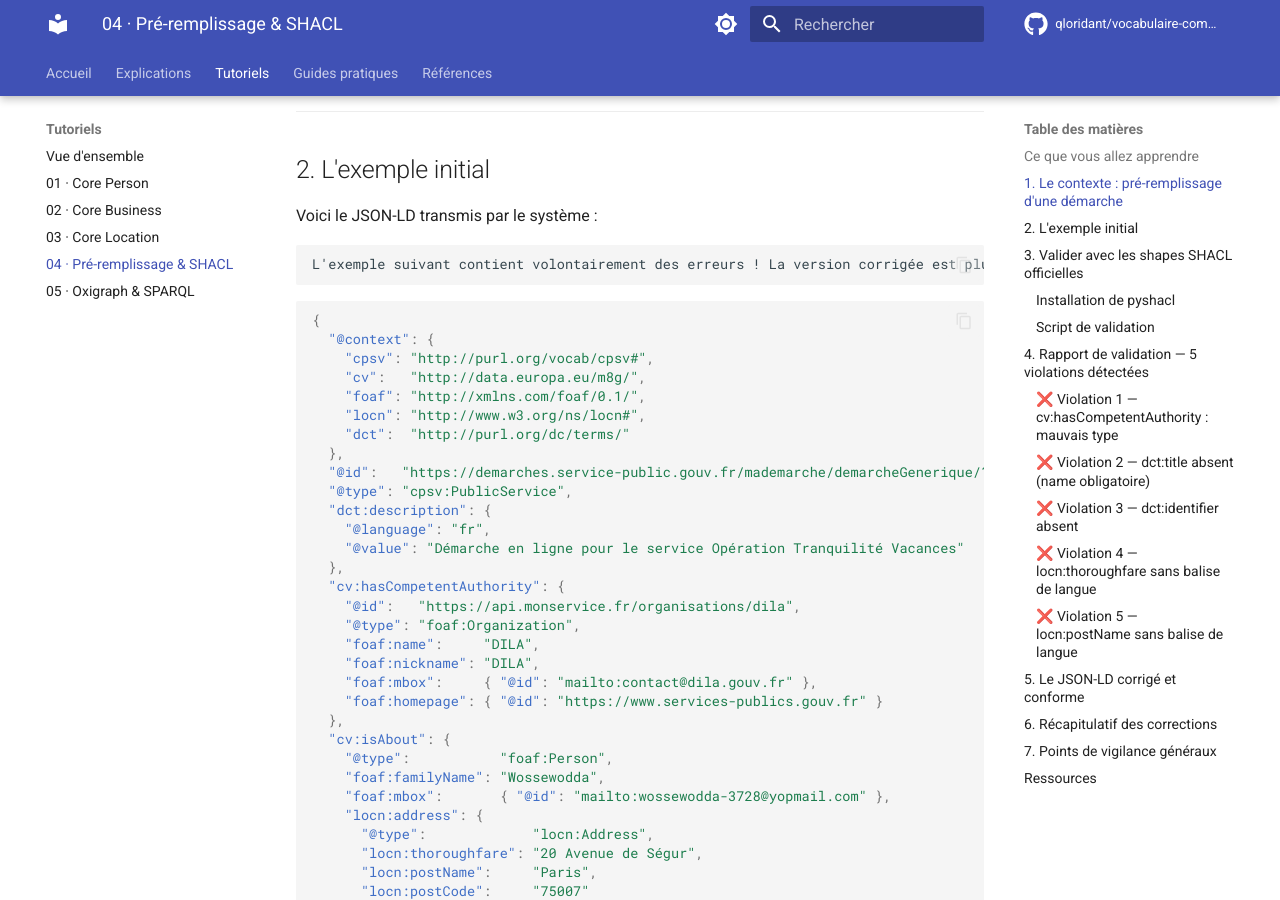
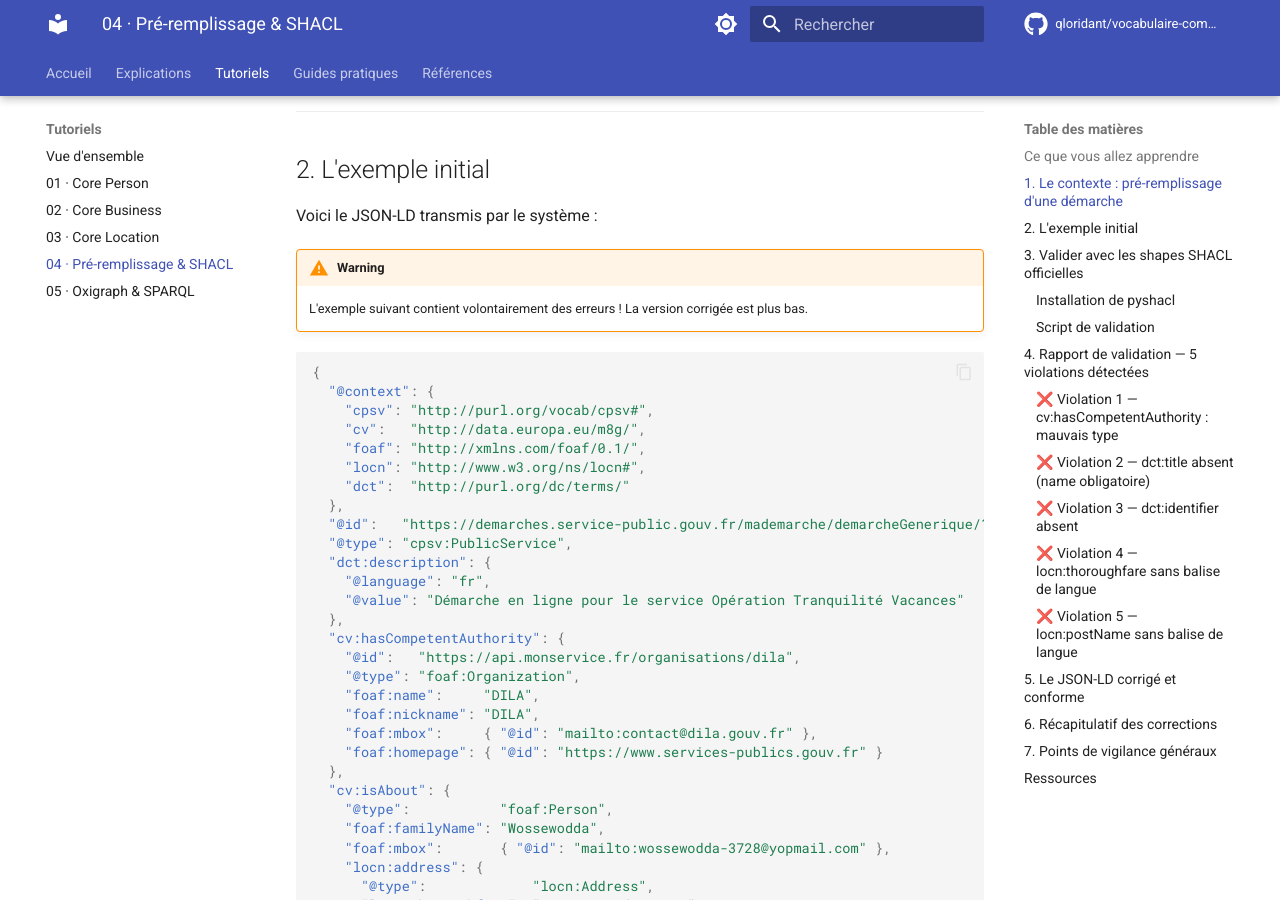
Before and after one commit to qloridant/vocabulaire-commun, an MkDocs documentation site: the page built from docs/tutoriels/04-core-public-service.md, in a window 1280 px wide and 900 px high, scrolled down 822 px. Built offline with MkDocs 1.6.1 and Material for MkDocs 9.7.7, drawn with Linux system fonts in a browser that asks for light colours; comment, search, counter and statistics services are not loaded.

Commit message:
Ajout warning

````diff
--- a/docs/tutoriels/04-core-public-service.md
+++ b/docs/tutoriels/04-core-public-service.md
@@ -26,9 +26,8 @@ Le service décrit ici est l'**Opération Tranquillité Vacances** — une déma
 
 Voici le JSON-LD transmis par le système :
 
-```warning
-L'exemple suivant contient volontairement des erreurs ! La version corrigée est plus bas.
-```
+!!! warning
+    L'exemple suivant contient volontairement des erreurs ! La version corrigée est plus bas.
 
 ```json
 {
````
